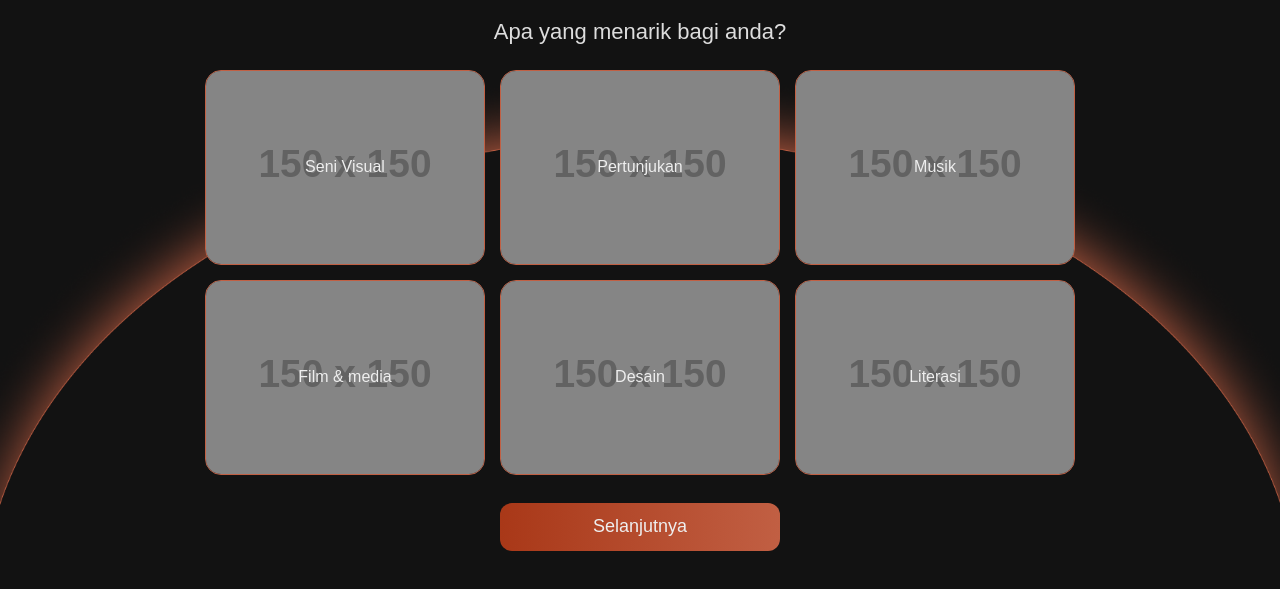
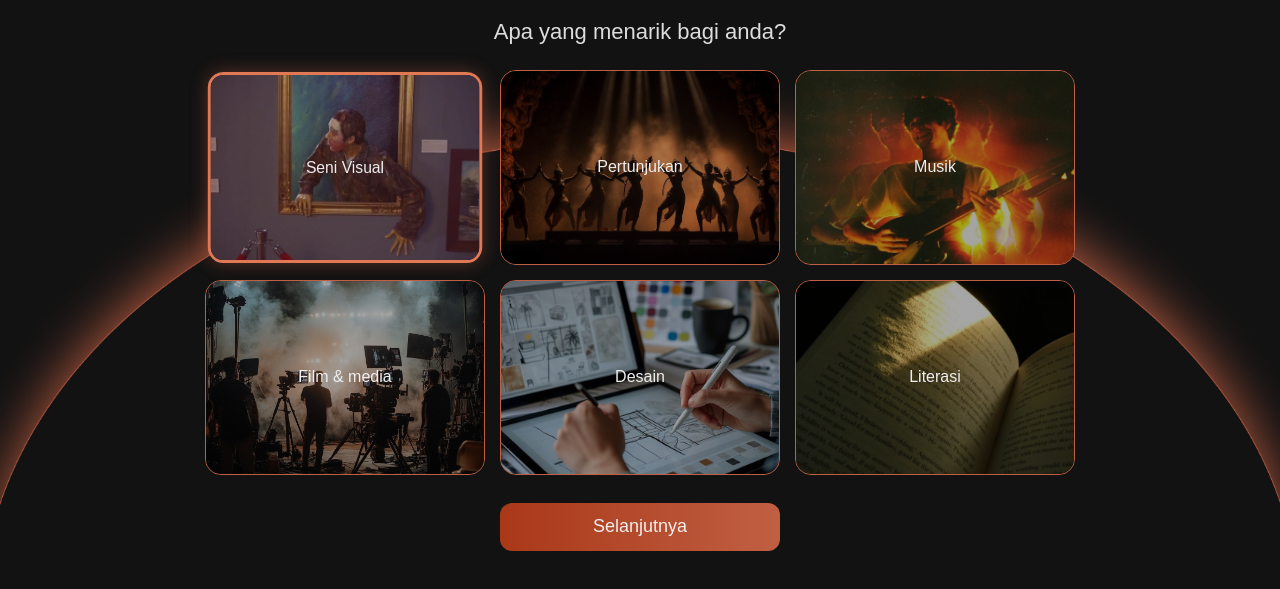
Before and after one commit to raheeshaqeel/Selasar-ProjectUAS-WebDesain, a plain HTML site: page choose-roles/warga.html in a window 1280 px wide. Both pictures are taken after a click on the button "Seni Visual". Shown: the part 181-770 px from the top of the page. Drawn offline with Linux system fonts and the light colour scheme; placeholder pictures from the web are drawn by us; files whose address does not match are found by name.

Commit message:
add javascript for roles

```diff
--- a/choose-roles/warga.css
+++ b/choose-roles/warga.css
@@ -89,6 +89,21 @@ div[select2] {
   align-items: center;
 
   transition: 0.25s ease;
+}
+
+.role-card.selected {
+  border: 3px solid #c15f43;
+  box-shadow: 0 0 18px rgba(193, 95, 67, 0.45);
+  transform: scale(0.98);
+}
+
+.role-card.selected::before {
+  content: "";
+  position: absolute;
+  inset: 0;
+  background: rgba(123, 52, 32, 0.25);
+  z-index: 1;
+  pointer-events: none;
 }
 
 .role-card img {
--- a/choose-roles/warga.html
+++ b/choose-roles/warga.html
@@ -13,34 +13,36 @@
 
     <div select>
       <button class="role-card" onclick="selectRole(this)">
-        <img src="https://via.placeholder.com/150" alt="Placeholder Image" />
+        <img src="images/seni_visual.jpg" alt="Placeholder Image" />
         <p>Seni Visual</p>
       </button>
       <button class="role-card" onclick="selectRole(this)">
-        <img src="https://via.placeholder.com/150" alt="Placeholder Image" />
+        <img src="images/pertunjukan.jpg" alt="Placeholder Image" />
         <p>Pertunjukan</p>
       </button>
       <button class="role-card" onclick="selectRole(this)">
-        <img src="https://via.placeholder.com/150" alt="Placeholder Image" />
+        <img src="images/musik.jpg" alt="Placeholder Image" />
         <p>Musik</p>
       </button>
     </div>
 
     <div select2>
       <button class="role-card" onclick="selectRole(this)">
-        <img src="https://via.placeholder.com/150" alt="Placeholder Image" />
+        <img src="images/film_media.jpg" alt="Placeholder Image" />
         <p>Film & media</p>
       </button>
       <button class="role-card" onclick="selectRole(this)">
-        <img src="https://via.placeholder.com/150" alt="Placeholder Image" />
+        <img src="images/desain.jpg" alt="Placeholder Image" />
         <p>Desain</p>
       </button>
       <button class="role-card" onclick="selectRole(this)">
-        <img src="https://via.placeholder.com/150" alt="Placeholder Image" />
+        <img src="images/literasi.jpg" alt="Placeholder Image" />
         <p>Literasi</p>
       </button>
     </div>
 
+    <script src="warga.js"></script>
+
     <button onclick="window.location.href = 'choose_role.html'">Selanjutnya</button>
   </body>
 </html>
--- /dev/null
+++ b/choose-roles/warga.js
@@ -0,0 +1,40 @@
+// Ambil semua card kategori
+const roleCards = document.querySelectorAll(".role-card");
+
+// Fungsi memilih atau membatalkan kategori
+roleCards.forEach((card) => {
+  card.addEventListener("click", function () {
+    // Toggle selected pada card yang diklik
+    this.classList.toggle("selected");
+
+    // Update status pilihan
+    const isSelected = this.classList.contains("selected");
+
+    this.setAttribute("aria-pressed", isSelected);
+  });
+});
+
+// Tombol Selanjutnya
+const nextButton = document.getElementById("nextButton");
+
+nextButton.addEventListener("click", function () {
+  // Ambil semua card yang sedang dipilih
+  const selectedCards = document.querySelectorAll(".role-card.selected");
+
+  // Ambil nama kategori dari card terpilih
+  const selectedInterests = Array.from(selectedCards).map((card) => {
+    return card.dataset.interest;
+  });
+
+  // Validasi: user harus memilih minimal satu kategori
+  if (selectedInterests.length === 0) {
+    alert("Pilih minimal satu kategori yang kamu minati!");
+    return;
+  }
+
+  // Simpan pilihan kategori ke localStorage
+  localStorage.setItem("wargaInterests", JSON.stringify(selectedInterests));
+
+  // Arahkan ke halaman selanjutnya
+  window.location.href = "choose_role.html";
+});
```
Also changed, not shown: choose-roles/kreator.html (+6 -6 lines).
